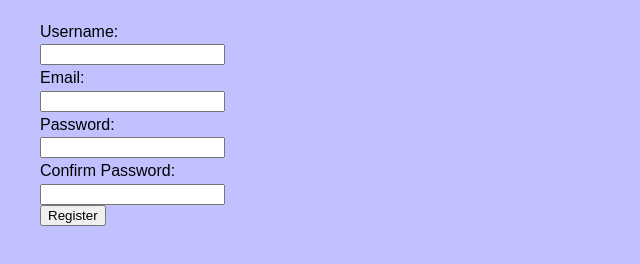
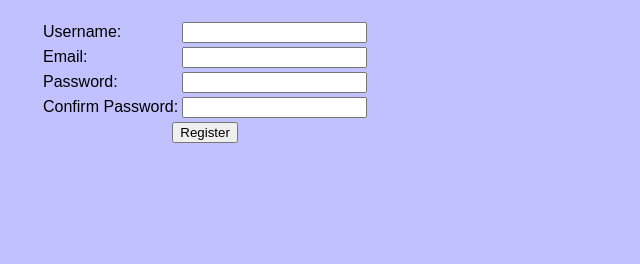
Before and after one commit to mxhong/demo2, a plain HTML site: page register.html in a window 1280 px wide. Shown: the part 94-358 px from the top of the page, without its empty margins (0-640 px from the left). Drawn offline with Linux system fonts and the light colour scheme.

Commit message:
Change UI to table

```diff
--- a/register.html
+++ b/register.html
@@ -24,21 +24,29 @@
 
             function validatePassword(){
                 var password = document.regForm.password.value;
+                var errorElement = document.getElementById("password-error");
+
                 if (password.length < 8){
-                    alert("Password must be at least 8 characters long");
+                    errorElement.textContent = "Password must be at least 8 characters long";
                     return false;
+                } else {
+                    errorElement.textContent = "";
+                    return true;
                 }
-                return true;
             }
 
             function validatePasswordMatch(){
                 var password = document.regForm.password.value;
                 var confirmPassword = document.regForm.confirmPassword.value;
+                var errorElement = document.getElementById("confirm-password-error");
+
                 if(password != confirmPassword){
-                    alert("Passwords do not match");
+                    errorElement.textContent = "Passwords do not match";
                     return false;
+                } else {
+                    errorElement.textContent = "";
+                    return true;
                 }
-                return true;
             }
 
             // read the name of the user from the form
@@ -53,15 +61,52 @@
     <body>
         <h1>User Registration</h1>
         <form action="register.html" method="get" name="regForm">
-            <label for="username">Username:</label><br>
-            <input type="text" id="username" name="username" required><br>
-            <label for="email">Email:</label><br>
-            <input type="email" id="email" name="email" required><br>
-            <label for="password">Password:</label><br>
-            <input onblur="validatePassword()" type="password" id="password" name="password" required><br>
-            <label for="confirmPassword">Confirm Password:</label><br>
-            <input onblur="validatePasswordMatch()" type="password" id="password" name="confirmPassword" required><br>
-            <input type="submit" value="Register">
+            <table>
+                <tr>
+                    <td>
+                        <label for="username">Username:</label>
+                    </td>
+                    <td>
+                        <input type="text" id="username" name="username" required>
+                    </td>
+                </tr>
+                <tr>
+                    <td>
+                        <label for="email">Email:</label>
+                    </td>
+                    <td>
+                        <input type="email" id="email" name="email" required>
+                    </td>
+                </tr>
+                <tr>
+                    <td>
+                        <label for="password">Password:</label>
+                    </td>
+                    <td>
+                        <input onblur="validatePassword()" type="password" id="password" name="password" required>
+                    </td>
+                    <td>
+                        <span id="password-error" style="color: red;font-size: small;"></span>
+                    </td>
+                </tr>
+                <tr>
+                    <td>
+                        <label for="confirmPassword">Confirm Password:</label>
+                    </td>
+                    <td>
+                        <input onblur="validatePasswordMatch()" type="password" id="confirmPassword" name="confirmPassword" required>
+                    </td>
+                    <td>
+                        <span id="confirm-password-error" style="color: red;font-size: small;"></span>
+                    </td>
+                </tr>
+                <tr>
+                    <td colspan="2" align="center">
+                        <input type="submit" value="Register"
+                        onclick="if(validateForm() && validatePassword() && validatePasswordMatch()){readName()}">
+                    </td>
+                </tr>
+            </table>
         </form>
     </body>
 </html>
```
